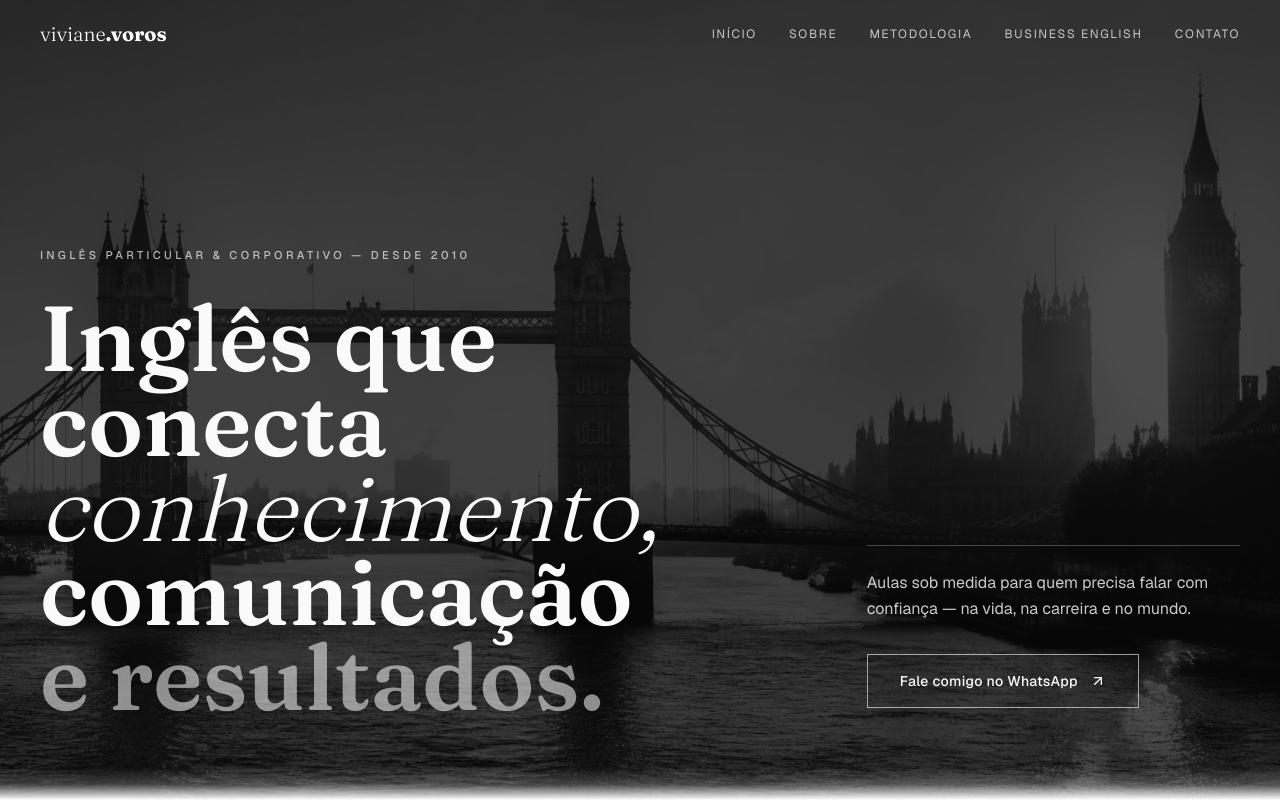
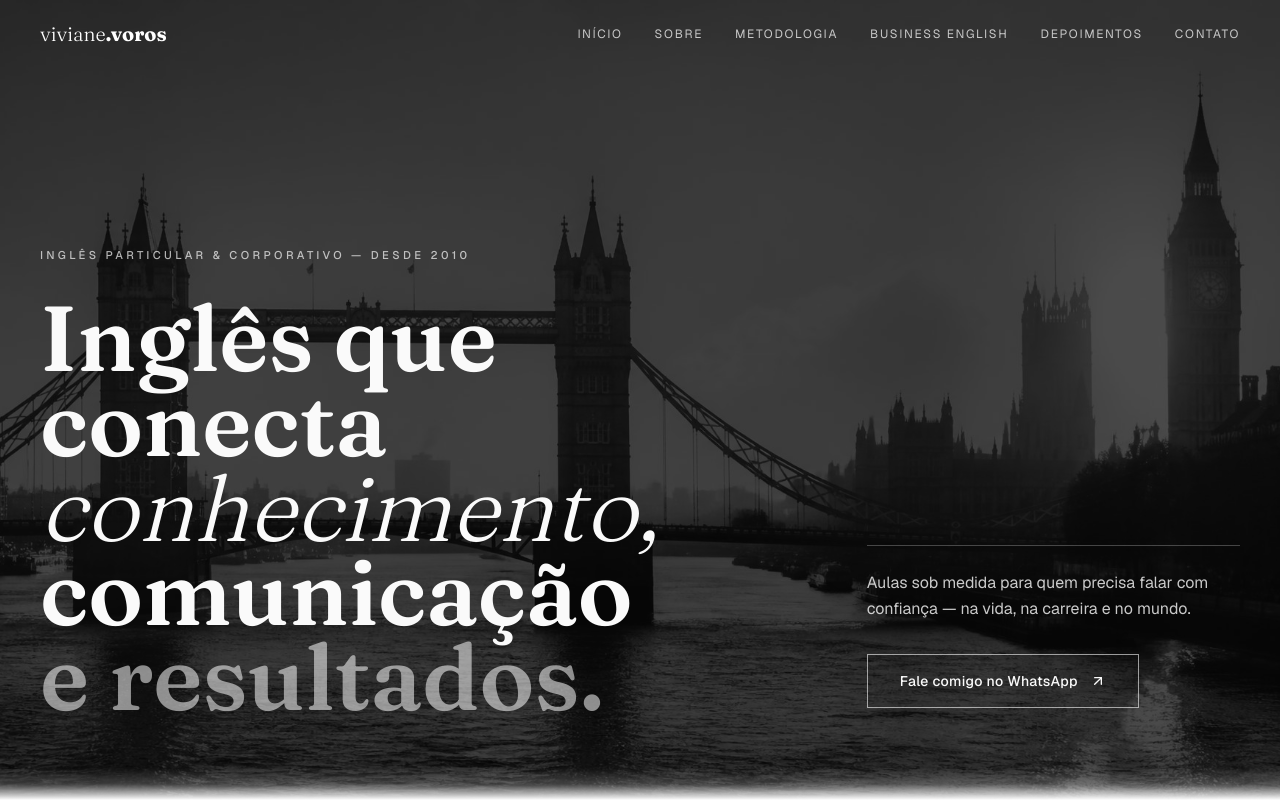
Before and after one commit to souorichard/viviane-voros, a Next.js app: page / in a window 1280 px wide. Shown: the top 800 px of the page. Built offline with nearby package versions, Linux system fonts and the light colour scheme.

Commit message:
feat: refactor Header component to use dynamic navigation from mock data

```diff
--- a/src/components/header.tsx
+++ b/src/components/header.tsx
@@ -2,8 +2,8 @@
 
 import { useScrolled } from '@/hooks/use-scrolled'
 import { cn } from '@/lib/utils'
+import { nav } from '@/mock'
 import { NavLink } from './nav-link'
-// import { HeaderItem } from './header-item'
 
 export function Header() {
   const scrolled = useScrolled()
@@ -26,12 +26,13 @@ export function Header() {
         </a>
 
         <nav className="flex items-center gap-8 text-background">
-          <NavLink href="#top">Início</NavLink>
-          <NavLink href="#about">Sobre</NavLink>
-          <NavLink href="#methodology">Metodologia</NavLink>
-          <NavLink href="#businessEnglish">Business English</NavLink>
-          {/* <NavLink href="#testimonials">Depoimentos</NavLink> */}
-          <NavLink href="#contact">Contato</NavLink>
+          {nav.map((item) => {
+            return (
+              <NavLink key={item.href} href={item.href}>
+                {item.label}
+              </NavLink>
+            )
+          })}
         </nav>
       </div>
     </header>
--- /dev/null
+++ b/src/mock/index.ts
@@ -0,0 +1,71 @@
+export const nav = [
+  { label: 'Início', href: '#top' },
+  { label: 'Sobre', href: '#about' },
+  { label: 'Metodologia', href: '#methodology' },
+  { label: 'Business English', href: '#business' },
+  { label: 'Depoimentos', href: '#depoiments' },
+  { label: 'Contato', href: '#contact' },
+]
+
+export const method = [
+  {
+    n: 'i',
+    title: 'Aulas desenhadas para uma pessoa só',
+    text: 'Nada de material pronto de prateleira. Cada plano nasce do seu objetivo, da sua rotina e do nível real da sua comunicação.',
+  },
+  {
+    n: 'ii',
+    title: 'Task-Based Approach',
+    text: 'Você aprende executando: a conversa que terá amanhã, o e-mail que precisa escrever, a reunião que vai conduzir.',
+  },
+  {
+    n: 'iii',
+    title: 'Metodologia e Psicologia da Aprendizagem',
+    text: 'Duas pós-graduações aplicadas na prática — como se ensina e como, de fato, se aprende um idioma adulto.',
+  },
+  {
+    n: 'iv',
+    title: 'Vivência internacional',
+    text: 'Cultura, humor, expressões e ritmo de fala trazidos de dentro, não de um livro didático.',
+  },
+]
+
+export const corporate = [
+  {
+    label: 'Reuniões',
+    text: 'Participar, conduzir e se posicionar com clareza.',
+  },
+  {
+    label: 'Apresentações',
+    text: 'Estruturar ideias e sustentar perguntas em inglês.',
+  },
+  { label: 'Negociações', text: 'Argumentar com precisão, tom e diplomacia.' },
+]
+
+export const featured = {
+  quote:
+    'Em seis meses saí do ‘entendo mas não falo’ para conduzir reuniões semanais com o time da matriz. A diferença foi ter aulas construídas em cima da minha rotina.',
+  name: 'Mariana A.',
+  role: 'Gerente de Projetos · aulas VIP',
+}
+
+export const testimonials = [
+  {
+    quote:
+      'As aulas em grupo reduzido foram o melhor investimento do nosso time comercial. Hoje eles negociam em inglês sem depender de tradução.',
+    name: 'Rafael D.',
+    role: 'Diretor Comercial · treinamento corporativo',
+  },
+  {
+    quote:
+      'Nunca tinha estudado com alguém que ajustasse tanto o material ao que eu preciso. Ganhei confiança para apresentar em congressos internacionais.',
+    name: 'Camila S.',
+    role: 'Pesquisadora · aulas particulares',
+  },
+  {
+    quote:
+      'Metodologia prática de verdade: cada aula termina com algo que eu uso no dia seguinte no trabalho.',
+    name: 'Equipe de Operações',
+    role: 'Indústria multinacional · Business English',
+  },
+]
```
